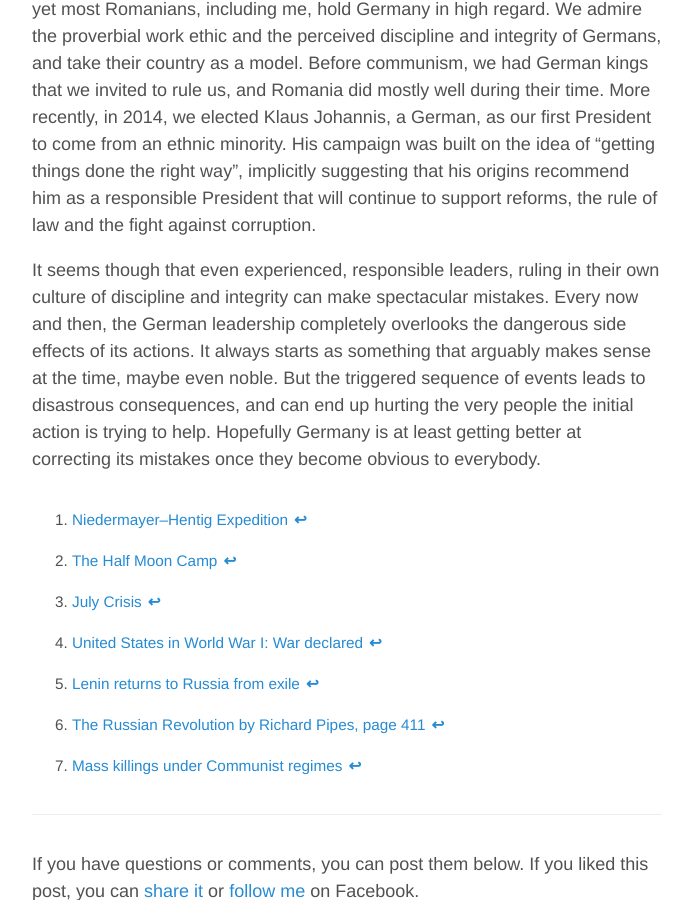
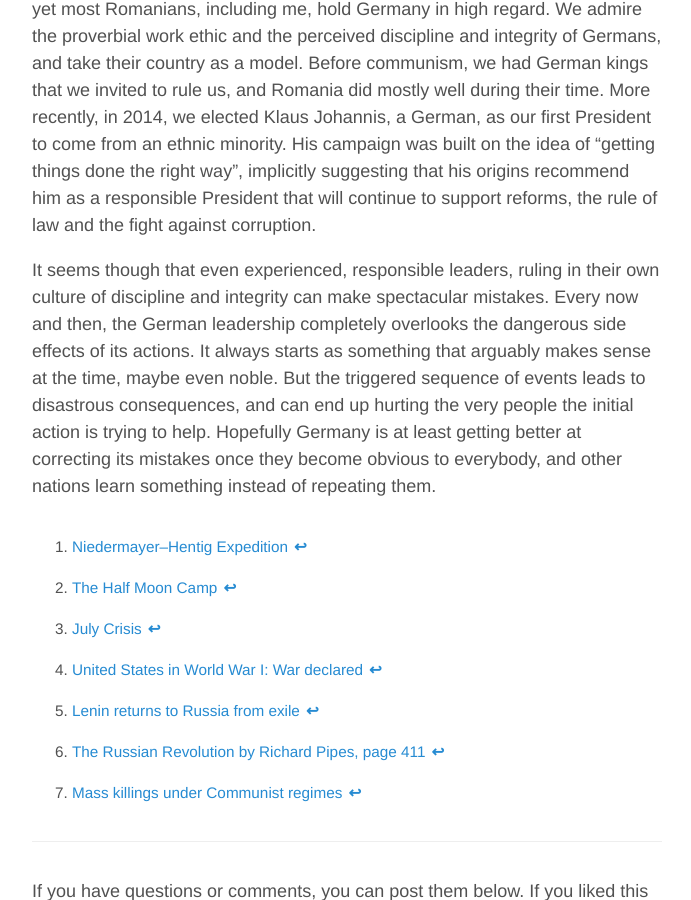
Before and after one commit to aoghina/aoghina.github.io, a Jekyll site: the page built from _posts/2016-04-02-the-german-blunders.md, in a window 1280 px wide and 900 px high, scrolled down 2076 px. Shown: the whole window, without its empty margins (293-984 px from the left). Built offline with Jekyll 4.4.1, drawn with Linux system fonts in a browser that asks for light colours; comment, search, counter and statistics services are not loaded.

Commit message:
Update blunders

```diff
--- a/_posts/2016-04-02-the-german-blunders.md
+++ b/_posts/2016-04-02-the-german-blunders.md
@@ -21,7 +21,7 @@
 
 My own country, Romania, suffered from both nazism and communism. And yet most Romanians, including me, hold Germany in high regard. We admire the proverbial work ethic and the perceived discipline and integrity of Germans, and take their country as a model. Before communism, we had German kings that we invited to rule us, and Romania did mostly well during their time. More recently, in 2014, we elected Klaus Johannis, a German, as our first President to come from an ethnic minority. His campaign was built on the idea of "getting things done the right way", implicitly suggesting that his origins recommend him as a responsible President that will continue to support reforms, the rule of law and the fight against corruption.
 
-It seems though that even experienced, responsible leaders, ruling in their own culture of discipline and integrity can make spectacular mistakes. Every now and then, the German leadership completely overlooks the dangerous side effects of its actions. It always starts as something that arguably makes sense at the time, maybe even noble. But the triggered sequence of events leads to disastrous consequences, and can end up hurting the very people the initial action is trying to help. Hopefully Germany is at least getting better at correcting its mistakes once they become obvious to everybody.
+It seems though that even experienced, responsible leaders, ruling in their own culture of discipline and integrity can make spectacular mistakes. Every now and then, the German leadership completely overlooks the dangerous side effects of its actions. It always starts as something that arguably makes sense at the time, maybe even noble. But the triggered sequence of events leads to disastrous consequences, and can end up hurting the very people the initial action is trying to help. Hopefully Germany is at least getting better at correcting its mistakes once they become obvious to everybody, and other nations learn something instead of repeating them.
 
 [^1]: [Niedermayer–Hentig Expedition](https://en.wikipedia.org/wiki/Niedermayer%E2%80%93Hentig_Expedition)
 [^2]: [The Half Moon Camp](https://en.wikipedia.org/wiki/Halbmondlager)
```
